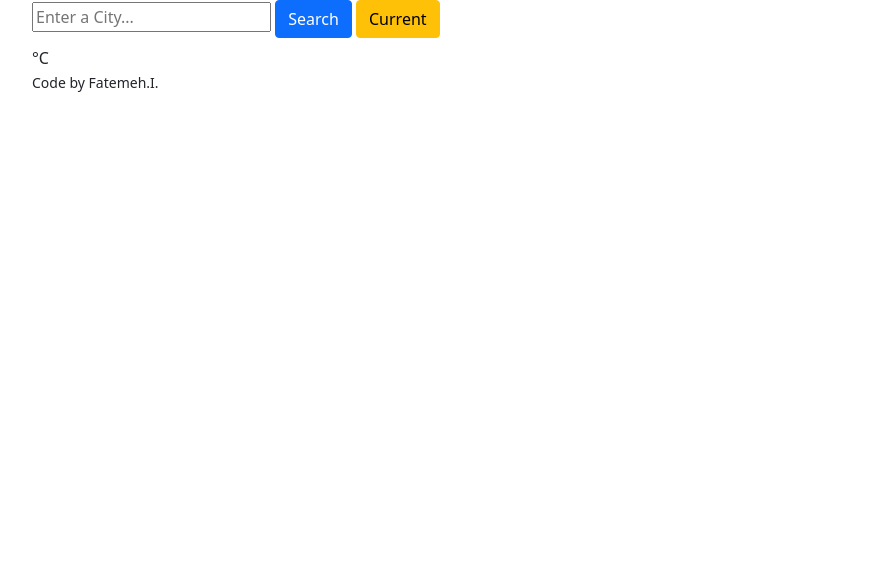
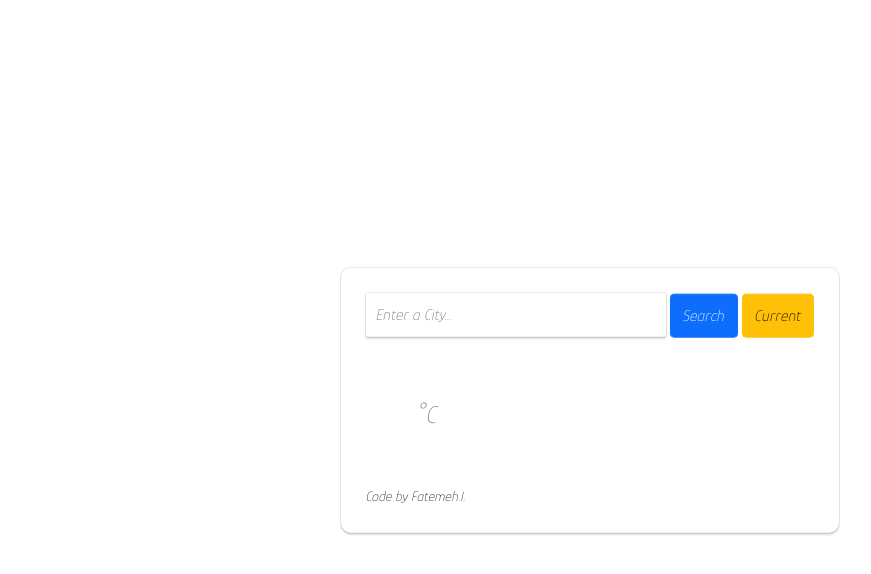
Before and after one commit to FatemehIzadi/Weather-App, a website built with Parcel: page index.html in a window 1280 px wide. Shown: the whole page, without its empty margins (50-921 px from the left). Built offline with nearby package versions, Linux system fonts and the light colour scheme; no server answers.

Commit message:
Update index.html

```diff
--- a/index.html
+++ b/index.html
@@ -1,9 +1,9 @@
 <!DOCTYPE html>
 <html>
   <head>
-    <title>Parcel Sandbox</title>
+    <title>Weather App</title>
     <meta charset="UTF-8" />
-    <link href="/src/styles.css" />
+    <link href="/src/styles.css" rel = "stylesheet"/>
     <link
       href="https://cdn.jsdelivr.net/npm/bootstrap@5.1.0/dist/css/bootstrap.min.css"
       rel="stylesheet"
```
